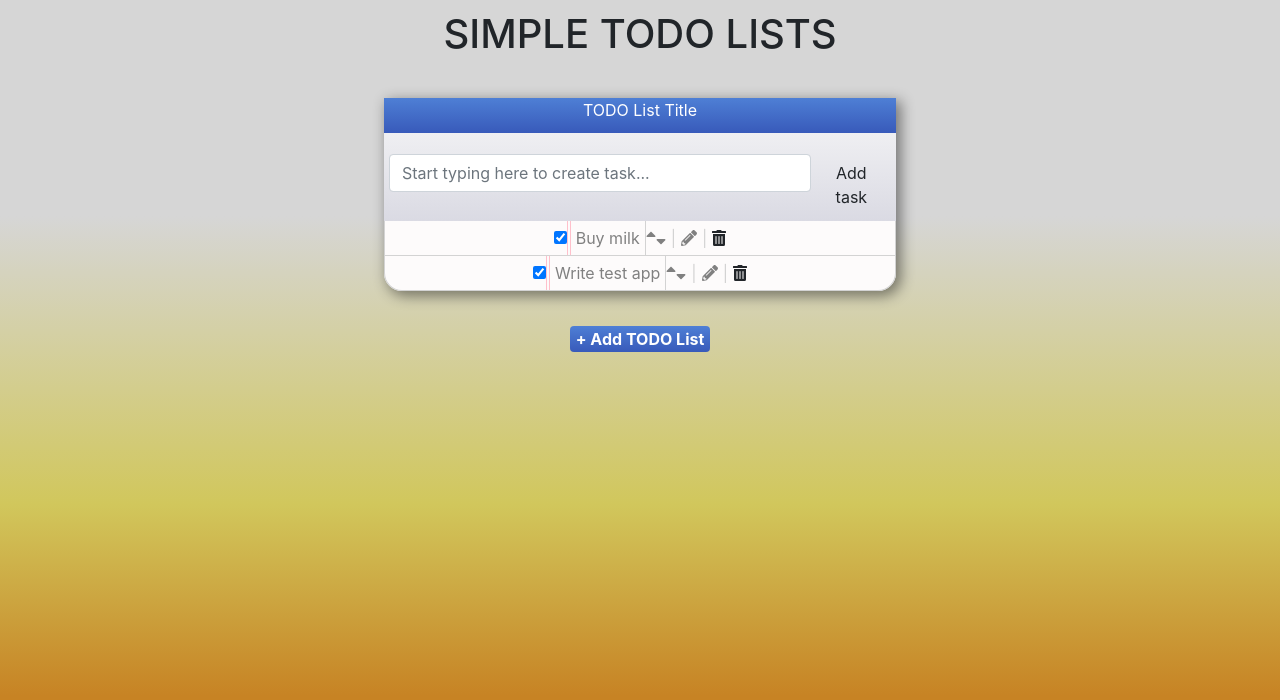
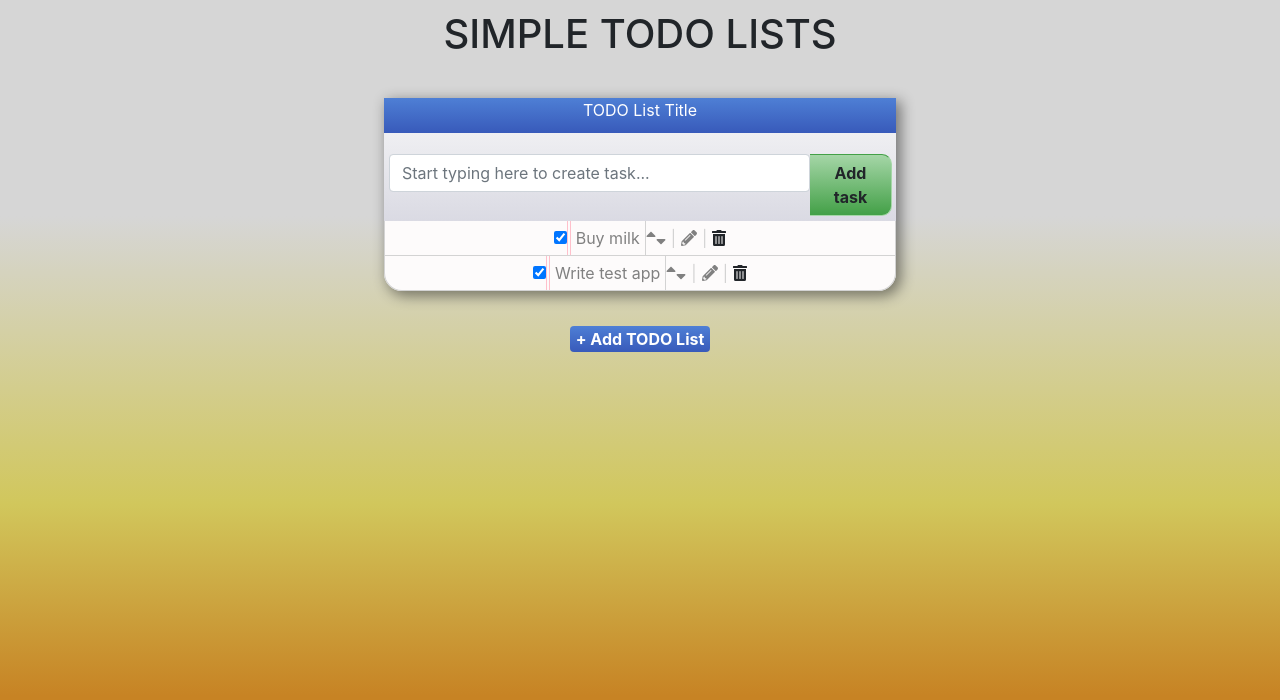
Before and after one commit to kirill-oleynik/todo-list-web, a React (Create React App) app: page / in a window 1280 px wide. Shown: the top 700 px of the page. Built offline with nearby package versions, Linux system fonts and the light colour scheme.

Commit message:
update ad-task styles

```diff
--- a/src/components/add-task-form/add-task-form.css
+++ b/src/components/add-task-form/add-task-form.css
@@ -10,7 +10,7 @@
   border-bottom-right-radius: 0px;
   border-top-right-radius: 0px;
 }
-.add-task-panel button {
+.add-task-form button {
   background: linear-gradient(to top, #43a047, #a5d6a7);
   border-top: 1px solid #43a047;
   border-bottom: 1px solid #a5d6a7;
@@ -20,6 +20,5 @@
   border-top-right-radius: 10px;
   border-bottom-right-radius: 10px;
   border-bottom-left-radius: 0px;
-  color: white;
   font-weight: bold;
 }
```
